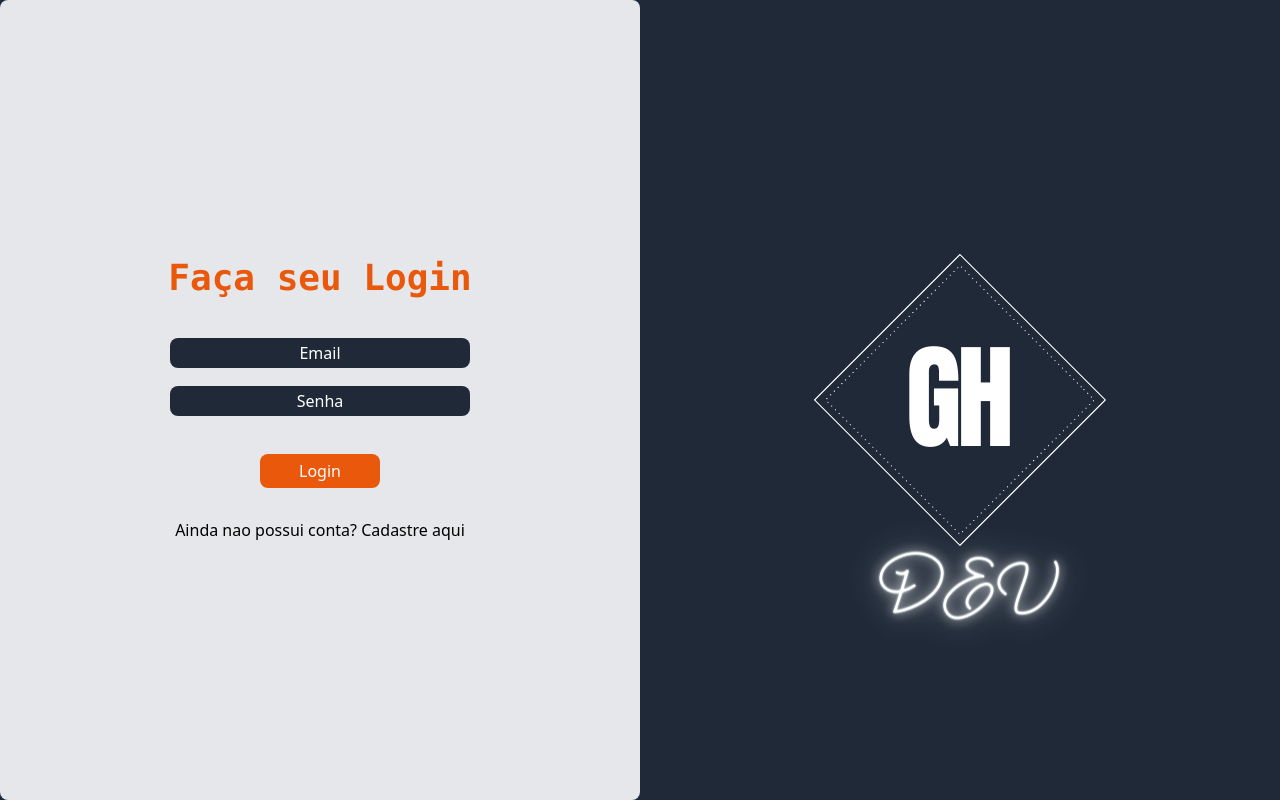
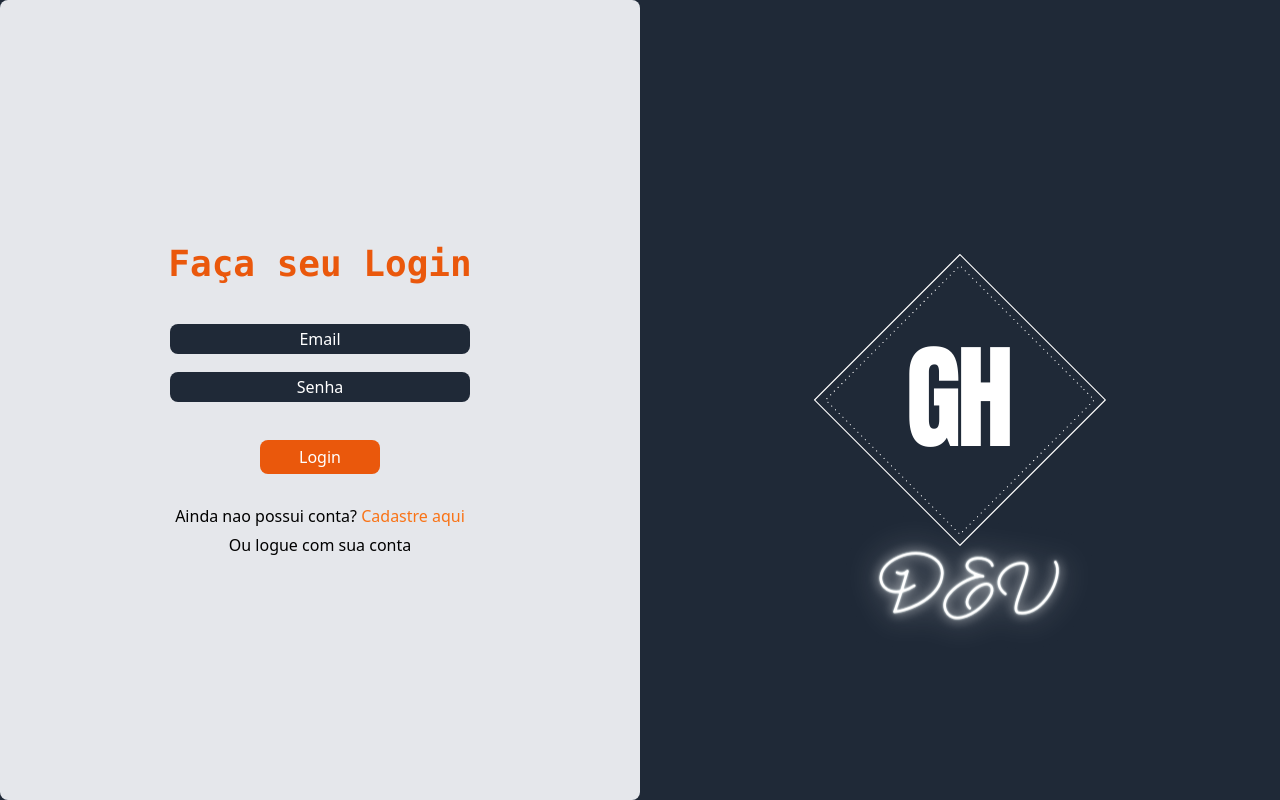
Before and after one commit to GabrielSi2022/formulario, a Next.js app: page / in a window 1280 px wide. Built offline with nearby package versions, Linux system fonts and the light colour scheme.

Commit message:
Login firebase

```diff
--- a/package.json
+++ b/package.json
@@ -17,6 +17,7 @@
     "cpf-cnpj-validator": "^1.0.3",
     "eslint": "8.39.0",
     "eslint-config-next": "13.3.1",
+    "firebase": "^9.21.0",
     "next": "13.3.1",
     "postcss": "8.4.23",
     "react": "18.2.0",
--- a/src/pages/index.tsx
+++ b/src/pages/index.tsx
@@ -1,5 +1,6 @@
 import Link from "next/link";
 import { useForm } from "react-hook-form";
+import { useRouter } from "next/router";
 import { yupResolver } from "@hookform/resolvers/yup";
 import { object, string } from "yup";
 
@@ -7,6 +8,7 @@ import { object, string } from "yup";
 
 import Image from "next/image";
 import logo from "/public/logo-gabriel.png";
+import { Login } from "@/services/firebase";
 
 const schema = object({
   user: string()
@@ -17,6 +19,30 @@ const schema = object({
 });
 
 export default function Home() {
+  const router = useRouter();
+
+  //////Login com conta Google.
+  // async function signInWithGoogle() {
+  //   try {
+  //     const provider = new firebase.auth.GoogleAuthProvider();
+  //     const result = await auth.signInWithPopup(provider);
+
+  //     router.push("/login");
+
+  //     return result;
+  //   } catch (error) {}
+  // }
+
+  // const loginComEmailSenha = async (user: any, senha: any) => {
+  //   try {
+  //     await signInWithEmailAndPassword(auth, user, senha);
+  //     console.log(user, senha);
+  //     return router.push("/login");
+  //   } catch (error) {
+  //     console.log(error);
+  //   }
+  // };
+
   const {
     register,
     handleSubmit: onSubmit,
@@ -24,8 +50,10 @@ export default function Home() {
     formState: { errors },
   } = useForm({ resolver: yupResolver(schema) });
   console.log(errors);
-  const handleSubmit = (data: any) => {
-    console.log(data);
+  const handleSubmit = async (user: any, password: any) => {
+    Login({ user, password })
+      .then(() => router.push("/login"))
+      .catch((e) => console.log(e));
   };
 
   return (
@@ -96,9 +124,20 @@ export default function Home() {
         <div className="mt-[30px]">
           <p className="text-black">
             Ainda nao possui conta?{" "}
-            <Link href="/registro" className=" hover:text-orange-500">
+            <Link
+              href="/registro"
+              className=" text-orange-500
+                          hover:text-orange-600"
+            >
               Cadastre aqui
             </Link>
+          </p>
+        </div>
+
+        <div className="mt-[5px]">
+          <p className="text-black">
+            Ou logue com sua conta{" "}
+            {/* <button onClick={signInWithGoogle}> Google</button> */}
           </p>
         </div>
       </div>
--- a/src/pages/registro/index.tsx
+++ b/src/pages/registro/index.tsx
@@ -16,7 +16,6 @@ import logo from "../../../public/logo-gabriel.png";
 
 //link next
 import Link from "next/link";
-import test from "node:test";
 
 const schema = object({
   firstName: string()
--- /dev/null
+++ b/src/services/firebase.tsx
@@ -0,0 +1,28 @@
+import { FirebaseOptions, getApps, initializeApp } from "firebase/app";
+import { getAuth, signInWithEmailAndPassword } from "firebase/auth";
+
+const firebaseConfig: FirebaseOptions = {
+  apiKey: "AIzaSyCZoE6Feq1nNa89t3OFi40zLhb8M_N51_M",
+  authDomain: "login-fire-734d3.firebaseapp.com",
+  projectId: "login-fire-734d3",
+  storageBucket: "login-fire-734d3.appspot.com",
+  messagingSenderId: "470431417157",
+  appId: "1:470431417157:web:a6e964401e795d798cf42c",
+};
+
+if (!getApps().length) {
+  initializeApp(firebaseConfig);
+}
+
+export const auth = getAuth();
+
+interface ILogin {
+  user: string;
+  password: string;
+}
+
+async function Login({ user, password }: ILogin) {
+  return await signInWithEmailAndPassword(auth, user, password);
+}
+
+export { Login };
```
Also changed, not shown: 2 other files (tests, documents, lock files or other folders).
